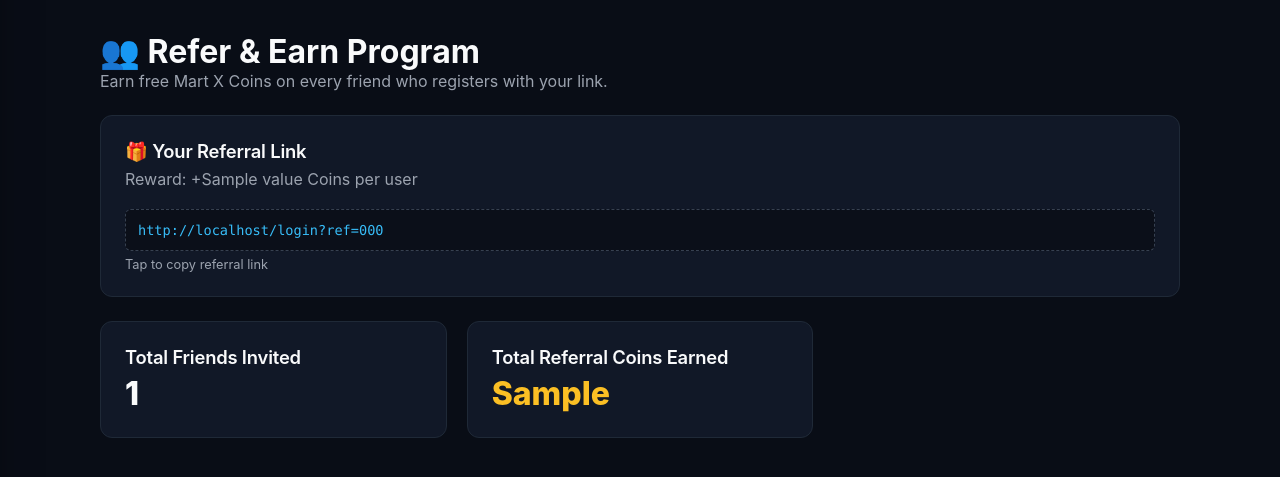
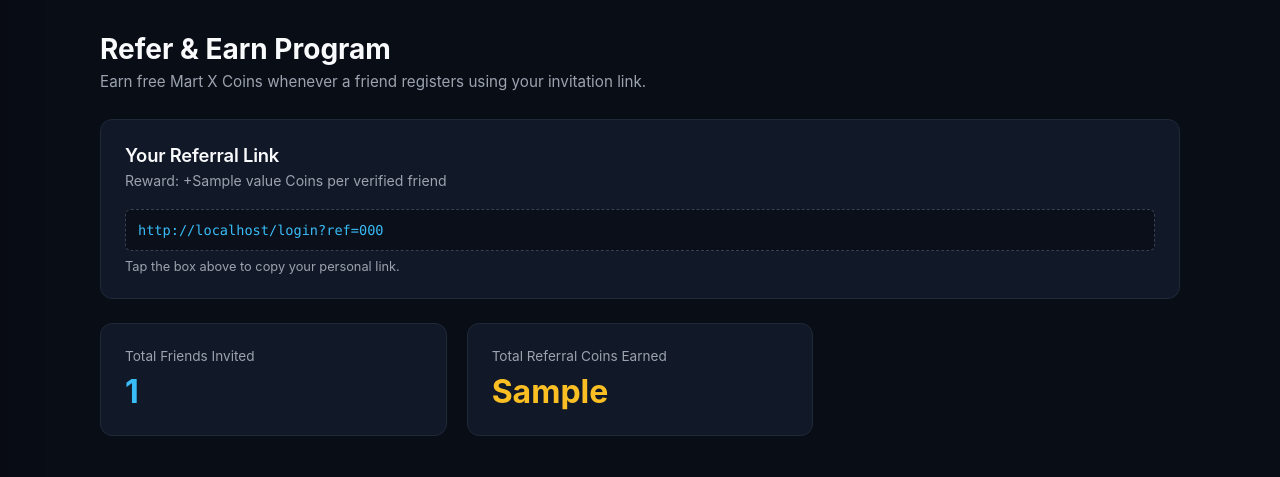
Before and after one commit to someshgamer123/ai-mart-x-web, a Flask app: page /refer in a window 1280 px wide. Shown: the part 64-541 px from the top of the page. Run offline with Flask 3, Linux system fonts and the light colour scheme; the visitor is signed in with stand-in values (Sample User, id 1); a database or web service that is not in the repository returns one stand-in record (values such as "Sample title").

Commit message:
Update refer.html

```diff
--- a/templates/refer.html
+++ b/templates/refer.html
@@ -1,27 +1,27 @@
 {% extends "base.html" %}
 {% block content %}
-<div style="margin-bottom: 24px;">
-  <h1>👥 Refer & Earn Program</h1>
-  <p style="color: var(--text-muted);">Earn free Mart X Coins on every friend who registers with your link.</p>
+<div style="margin-bottom: 28px;">
+  <h1 style="font-size: 1.75rem; font-weight: 700; margin-bottom: 6px;">Refer & Earn Program</h1>
+  <p style="color: var(--text-muted); font-size: 0.95rem;">Earn free Mart X Coins whenever a friend registers using your invitation link.</p>
 </div>
 
 <div class="card" style="margin-bottom: 24px;">
-  <div class="card-title">🎁 Your Referral Link</div>
-  <p style="color: var(--text-muted); margin-bottom: 12px;">Reward: +{{ reward }} Coins per user</p>
+  <div class="card-title">Your Referral Link</div>
+  <p style="color: var(--text-muted); font-size: 0.88rem; margin-bottom: 12px;">Reward: +{{ reward }} Coins per verified friend</p>
   <div class="copy-box" onclick="copyText('{{ request.host_url }}login?ref={{ user.referral_code }}')">
     {{ request.host_url }}login?ref={{ user.referral_code }}
   </div>
-  <p style="font-size: 0.8rem; color: var(--text-muted); margin-top: 6px;">Tap to copy referral link</p>
+  <p style="font-size: 0.8rem; color: var(--text-muted); margin-top: 8px;">Tap the box above to copy your personal link.</p>
 </div>
 
 <div class="grid">
   <div class="card">
-    <div class="card-title">Total Friends Invited</div>
-    <div style="font-size: 2rem; font-weight: 800; color: var(--accent);">{{ user.refer_count }}</div>
+    <p style="color: var(--text-muted); font-size: 0.85rem;">Total Friends Invited</p>
+    <h2 style="font-size: 2rem; font-weight: 700; margin-top: 8px; color: #38bdf8;">{{ user.refer_count }}</h2>
   </div>
   <div class="card">
-    <div class="card-title">Total Referral Coins Earned</div>
-    <div style="font-size: 2rem; font-weight: 800; color: var(--gold);">{{ user.refer_earnings }}</div>
+    <p style="color: var(--text-muted); font-size: 0.85rem;">Total Referral Coins Earned</p>
+    <h2 style="font-size: 2rem; font-weight: 700; margin-top: 8px; color: var(--gold);">{{ user.refer_earnings }}</h2>
   </div>
 </div>
 {% endblock %}
```
